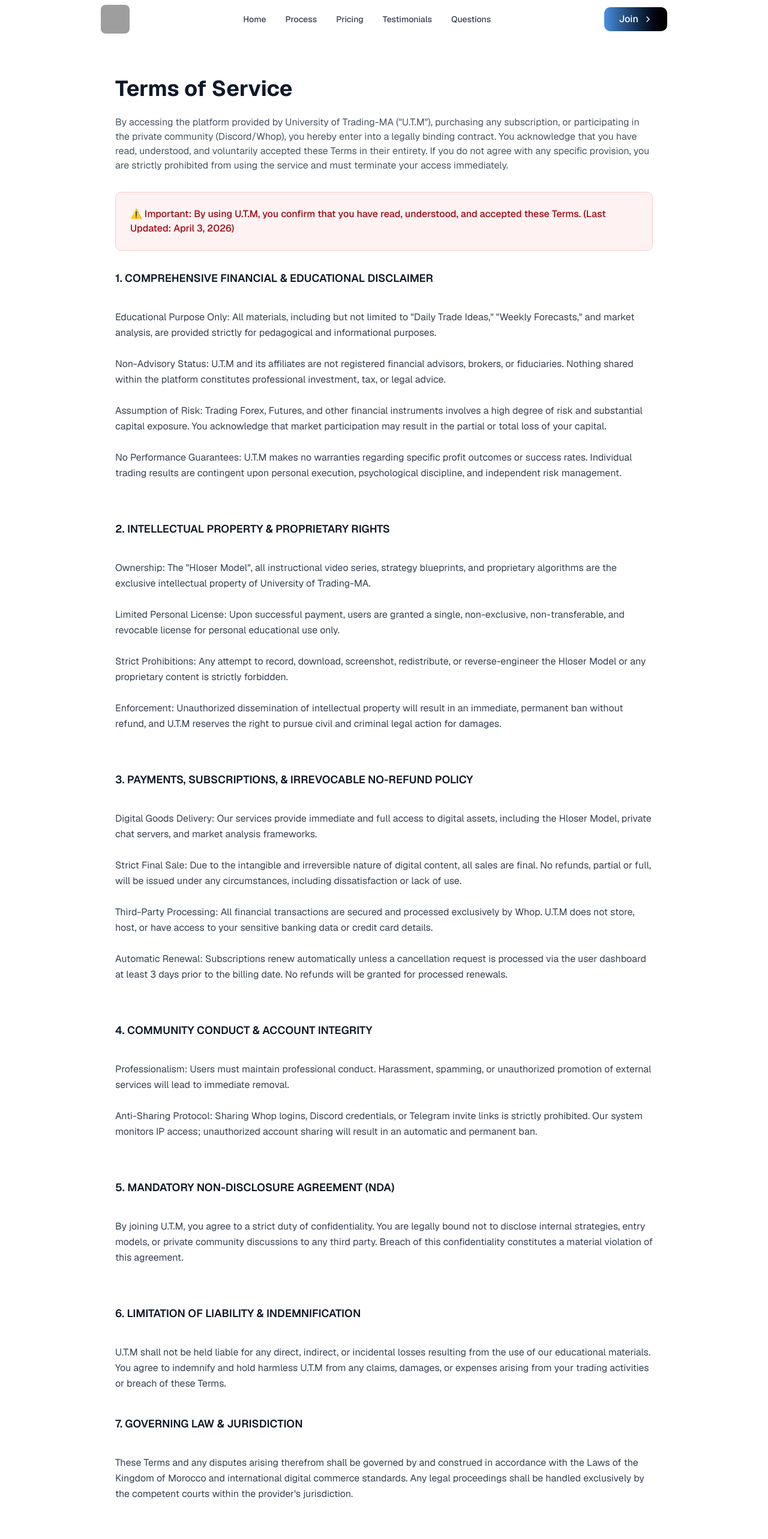
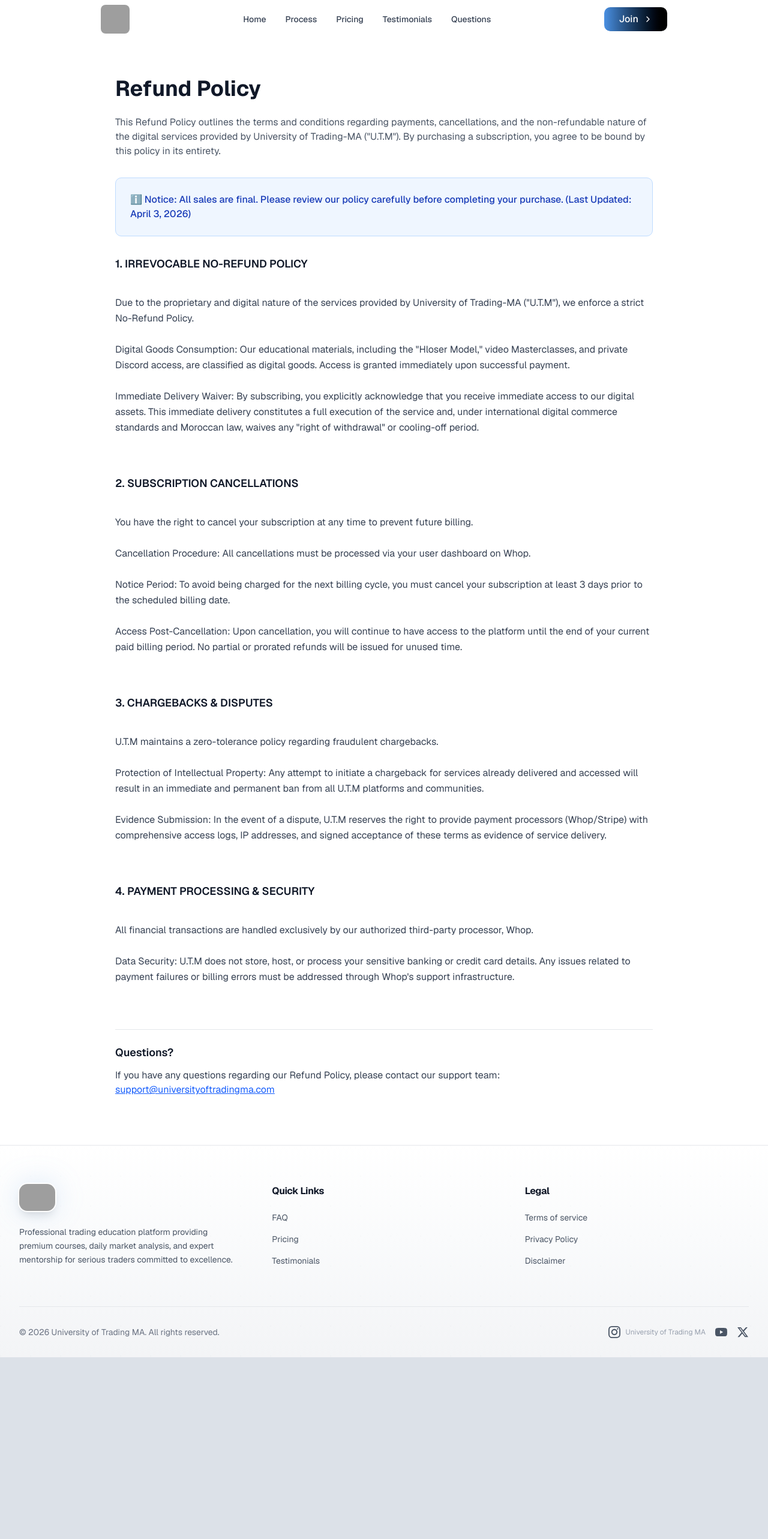
Before and after one commit to hloser77/University-of-Trading-MA, a Next.js app: page /refund in a window 1280 px wide. Shown: the top 2566 px of the page at 60% size. After the commit the page ends 2263 px from the top, so only its background shows below. Built offline with nearby package versions, Linux system fonts and the light colour scheme; grey boxes are pictures that could not be loaded.

Commit message:
Update page.tsx

```diff
--- a/app/refund/page.tsx
+++ b/app/refund/page.tsx
@@ -3,73 +3,46 @@
 import Header from "@/components/header";
 import Footer from "@/components/footer";
 
-export default function TermsOfService() {
+export default function RefundPolicy() {
   const sections = [
     {
-      title: "COMPREHENSIVE FINANCIAL & EDUCATIONAL DISCLAIMER",
+      title: "IRREVOCABLE NO-REFUND POLICY",
       content: `
-Educational Purpose Only: All materials, including but not limited to "Daily Trade Ideas," "Weekly Forecasts," and market analysis, are provided strictly for pedagogical and informational purposes.
+Due to the proprietary and digital nature of the services provided by University of Trading-MA ("U.T.M"), we enforce a strict No-Refund Policy.
 
-Non-Advisory Status: U.T.M and its affiliates are not registered financial advisors, brokers, or fiduciaries. Nothing shared within the platform constitutes professional investment, tax, or legal advice.
+Digital Goods Consumption: Our educational materials, including the "Hloser Model," video Masterclasses, and private Discord access, are classified as digital goods. Access is granted immediately upon successful payment.
 
-Assumption of Risk: Trading Forex, Futures, and other financial instruments involves a high degree of risk and substantial capital exposure. You acknowledge that market participation may result in the partial or total loss of your capital.
-
-No Performance Guarantees: U.T.M makes no warranties regarding specific profit outcomes or success rates. Individual trading results are contingent upon personal execution, psychological discipline, and independent risk management.
+Immediate Delivery Waiver: By subscribing, you explicitly acknowledge that you receive immediate access to our digital assets. This immediate delivery constitutes a full execution of the service and, under international digital commerce standards and Moroccan law, waives any "right of withdrawal" or cooling-off period.
       `,
     },
+    {
+      title: "SUBSCRIPTION CANCELLATIONS",
+      content: `
+You have the right to cancel your subscription at any time to prevent future billing.
 
-    {
-      title: "INTELLECTUAL PROPERTY & PROPRIETARY RIGHTS",
-      content: `
-Ownership: The "Hloser Model", all instructional video series, strategy blueprints, and proprietary algorithms are the exclusive intellectual property of University of Trading-MA.
+Cancellation Procedure: All cancellations must be processed via your user dashboard on Whop.
 
-Limited Personal License: Upon successful payment, users are granted a single, non-exclusive, non-transferable, and revocable license for personal educational use only.
+Notice Period: To avoid being charged for the next billing cycle, you must cancel your subscription at least 3 days prior to the scheduled billing date.
 
-Strict Prohibitions: Any attempt to record, download, screenshot, redistribute, or reverse-engineer the Hloser Model or any proprietary content is strictly forbidden.
-
-Enforcement: Unauthorized dissemination of intellectual property will result in an immediate, permanent ban without refund, and U.T.M reserves the right to pursue civil and criminal legal action for damages.
+Access Post-Cancellation: Upon cancellation, you will continue to have access to the platform until the end of your current paid billing period. No partial or prorated refunds will be issued for unused time.
       `,
     },
+    {
+      title: "CHARGEBACKS & DISPUTES",
+      content: `
+U.T.M maintains a zero-tolerance policy regarding fraudulent chargebacks.
 
-    {
-      title: "PAYMENTS, SUBSCRIPTIONS, & IRREVOCABLE NO-REFUND POLICY",
-      content: `
-Digital Goods Delivery: Our services provide immediate and full access to digital assets, including the Hloser Model, private chat servers, and market analysis frameworks.
+Protection of Intellectual Property: Any attempt to initiate a chargeback for services already delivered and accessed will result in an immediate and permanent ban from all U.T.M platforms and communities.
 
-Strict Final Sale: Due to the intangible and irreversible nature of digital content, all sales are final. No refunds, partial or full, will be issued under any circumstances, including dissatisfaction or lack of use.
-
-Third-Party Processing: All financial transactions are secured and processed exclusively by Whop. U.T.M does not store, host, or have access to your sensitive banking data or credit card details.
-
-Automatic Renewal: Subscriptions renew automatically unless a cancellation request is processed via the user dashboard at least 3 days prior to the billing date. No refunds will be granted for processed renewals.
+Evidence Submission: In the event of a dispute, U.T.M reserves the right to provide payment processors (Whop/Stripe) with comprehensive access logs, IP addresses, and signed acceptance of these terms as evidence of service delivery.
       `,
     },
+    {
+      title: "PAYMENT PROCESSING & SECURITY",
+      content: `
+All financial transactions are handled exclusively by our authorized third-party processor, Whop.
 
-    {
-      title: "COMMUNITY CONDUCT & ACCOUNT INTEGRITY",
-      content: `
-Professionalism: Users must maintain professional conduct. Harassment, spamming, or unauthorized promotion of external services will lead to immediate removal.
-
-Anti-Sharing Protocol: Sharing Whop logins, Discord credentials, or Telegram invite links is strictly prohibited. Our system monitors IP access; unauthorized account sharing will result in an automatic and permanent ban.
-      `,
-    },
-
-    {
-      title: "MANDATORY NON-DISCLOSURE AGREEMENT (NDA)",
-      content: `
-By joining U.T.M, you agree to a strict duty of confidentiality. You are legally bound not to disclose internal strategies, entry models, or private community discussions to any third party. Breach of this confidentiality constitutes a material violation of this agreement.
-      `,
-    },
-
-    {
-      title: "LIMITATION OF LIABILITY & INDEMNIFICATION",
-      content: `
-U.T.M shall not be held liable for any direct, indirect, or incidental losses resulting from the use of our educational materials. You agree to indemnify and hold harmless U.T.M from any claims, damages, or expenses arising from your trading activities or breach of these Terms.      `,
-    },
-
-    {
-      title: "GOVERNING LAW & JURISDICTION",
-      content: `
-These Terms and any disputes arising therefrom shall be governed by and construed in accordance with the Laws of the Kingdom of Morocco and international digital commerce standards. Any legal proceedings shall be handled exclusively by the competent courts within the provider's jurisdiction.
+Data Security: U.T.M does not store, host, or process your sensitive banking or credit card details. Any issues related to payment failures or billing errors must be addressed through Whop's support infrastructure.
       `,
     },
   ];
@@ -82,16 +55,16 @@ These Terms and any disputes arising therefrom shall be governed by and construe
         <div className="max-w-4xl mx-auto">
 
           <h1 className="text-4xl font-bold mb-6 text-gray-900">
-            Terms of Service
+            Refund Policy
           </h1>
 
           <p className="text-base text-gray-600 mb-8">
-            By accessing the platform provided by University of Trading-MA ("U.T.M"), purchasing any subscription, or participating in the private community (Discord/Whop), you hereby enter into a legally binding contract. You acknowledge that you have read, understood, and voluntarily accepted these Terms in their entirety. If you do not agree with any specific provision, you are strictly prohibited from using the service and must terminate your access immediately.
+            This Refund Policy outlines the terms and conditions regarding payments, cancellations, and the non-refundable nature of the digital services provided by University of Trading-MA ("U.T.M"). By purchasing a subscription, you agree to be bound by this policy in its entirety.
           </p>
 
-          <div className="mb-8 bg-red-50 border border-red-200 p-6 rounded-lg">
-            <p className="text-base text-red-800 font-medium">
-              ⚠️ Important: By using U.T.M, you confirm that you have read, understood, and accepted these Terms.
+          <div className="mb-8 bg-blue-50 border border-blue-200 p-6 rounded-lg">
+            <p className="text-base text-blue-800 font-medium">
+              ℹ️ Notice: All sales are final. Please review our policy carefully before completing your purchase.
               (Last Updated: April 3, 2026)
             </p>
           </div>
@@ -109,10 +82,10 @@ These Terms and any disputes arising therefrom shall be governed by and construe
 
           <div className="mt-12 pt-6 border-t border-gray-200">
             <h2 className="font-semibold text-lg mb-3 text-gray-900">
-              Contact
+              Questions?
             </h2>
             <p className="text-base text-gray-700">
-              For legal inquiries, please contact:
+              If you have any questions regarding our Refund Policy, please contact our support team:
               {" "}
               <a
                 href="mailto:support@universityoftradingma.com"
```
